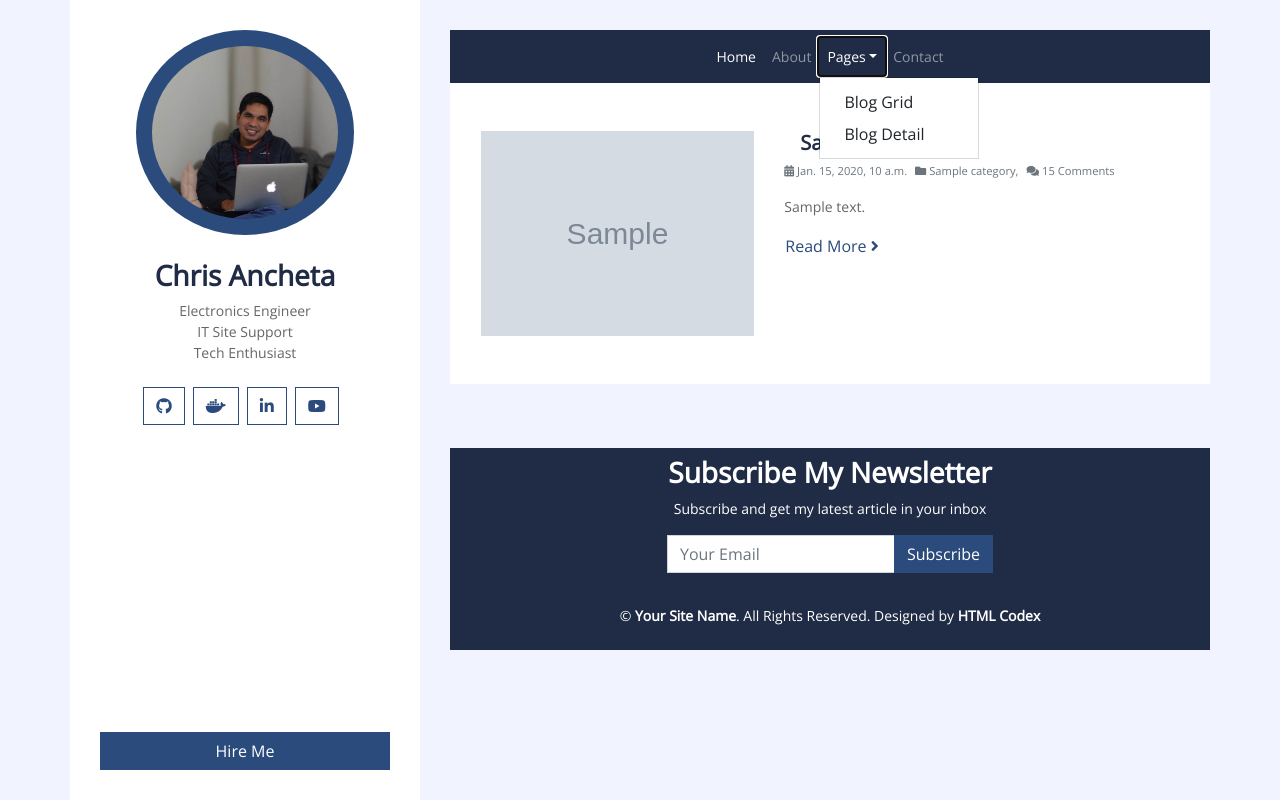
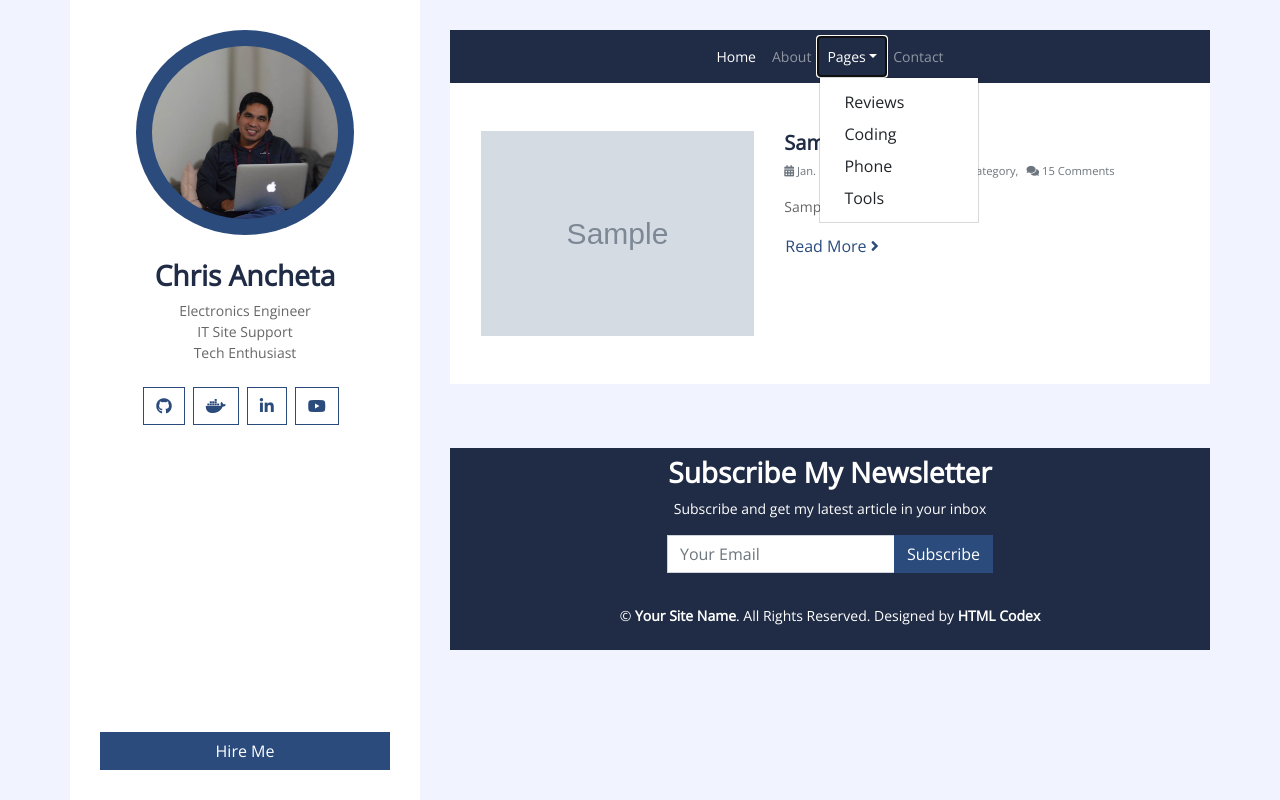
Before and after one commit to christopherece/blog, a Django app: page / in a window 1280 px wide, after a click on "Pages". Run offline with Django 4.2, Linux system fonts and the light colour scheme; tables that the repository leaves empty hold one stand-in row (values such as "Sample post"); grey boxes marked "Sample" are stand-in pictures; some libraries are stand-ins or nearby versions.

Commit message:
Added WYSWYG

```diff
--- a/blogsite/settings.py
+++ b/blogsite/settings.py
@@ -40,6 +40,7 @@ INSTALLED_APPS = [
     'django.contrib.sessions',
     'django.contrib.messages',
     'django.contrib.staticfiles',
+    'ckeditor',
 ]
 
 MIDDLEWARE = [
--- a/posts/models.py
+++ b/posts/models.py
@@ -1,6 +1,7 @@
 from django.db import models
 from datetime import datetime
 from django.contrib.auth.models import User
+from ckeditor.fields import RichTextField
 
 class Category(models.Model):
     name = models.CharField(max_length=100)
@@ -13,6 +14,7 @@ class Post(models.Model):
     photo_main = models.ImageField(upload_to='photos/%Y/%m/%d')
     is_published = models.BooleanField(default=True)
     content = models.TextField()
+    description = RichTextField(blank=True, null=True)
     author = models.ForeignKey(User, on_delete=models.CASCADE)
     categories = models.ManyToManyField(Category)
     created_at = models.DateTimeField(auto_now_add=True)
--- a/requirements.txt
+++ b/requirements.txt
@@ -1,5 +1,7 @@
 asgiref==3.7.2
 Django==4.2.4
+django-ckeditor==6.7.0
+django-js-asset==2.1.0
 Pillow==10.0.0
 psycopg2-binary==2.9.7
 sqlparse==0.4.4
--- a/templates/pages/index.html
+++ b/templates/pages/index.html
@@ -14,7 +14,7 @@
                         <img class="img-fluid mb-4 mb-md-0" src="{{ post.photo_main.url }}" alt="Image">
                     </div>
                     <div class="col-md-7">
-                        <h5 class="md-4 px-md-3 mb-2 bg-white font-weight-bold">{{post.title}}</h5>
+                        <h5 class="md-4 mb-2 bg-white font-weight-bold">{{post.title}}</h5>
                         <div class="d-flex mb-3">
                             <small class="mr-2 text-muted"><i class="fa fa-calendar-alt"></i> {{post.created_at}}</small>
                             <small class="mr-2 text-muted"><i class="fa fa-folder"></i>
@@ -25,12 +25,12 @@
                             <small class="mr-2 text-muted"><i class="fa fa-comments"></i> 15 Comments</small>
                         </div>
                         <p style="text-align: justify;">
-                            {% with post.content|slice:"200" as truncated_content %}
-                            {{ truncated_content }}
+                            {% with post.description|slice:"200" as truncated_content %}
+                            {{ truncated_content | safe }}
 
                             {% endwith %}
                         </p>
-                        {% if post.content|length > truncated_content|length %}
+                        {% if post.description|length > truncated_content|length %}
                         <a class="btn btn-link p-0" href="{% url 'post' post.id %}">Read More <i class="fa fa-angle-right"></i></a>
                          {% endif %}
                     </div>
--- a/templates/partials/_navbar.html
+++ b/templates/partials/_navbar.html
@@ -28,8 +28,11 @@
                 <div class="nav-item dropdown">
                     <a href="#" class="nav-link dropdown-toggle" data-toggle="dropdown">Pages</a>
                     <div class="dropdown-menu">
-                        <a href="blog.html" class="dropdown-item">Blog Grid</a>
-                        <a href="single.html" class="dropdown-item">Blog Detail</a>
+                        <a href="" class="dropdown-item">Reviews</a>
+                        <a href="" class="dropdown-item">Coding</a>
+                        <a href="" class="dropdown-item">Phone</a>
+                        <a href="" class="dropdown-item">Tools</a>
+
                     </div>
                 </div>
                 <a href="{% url 'contact' %}"
--- a/templates/posts/post.html
+++ b/templates/posts/post.html
@@ -34,7 +34,7 @@
                 <p class="mr-3 text-muted"><i class="fa fa-comments"></i> 15 Comments</p>
             </div>
             <p>
-                {{post.content}}
+                {{post.description | safe}}
             </p>
             <!-- <h3 class="mb-3 font-weight-bold">Est dolor lorem et ea</h3> -->
             <!-- <img class="w-50 float-left mr-4 mb-3" src="img/blog-1.jpg" alt="Image"> -->
```
Also changed, not shown: posts/migrations/0002_post_description.py (added).
